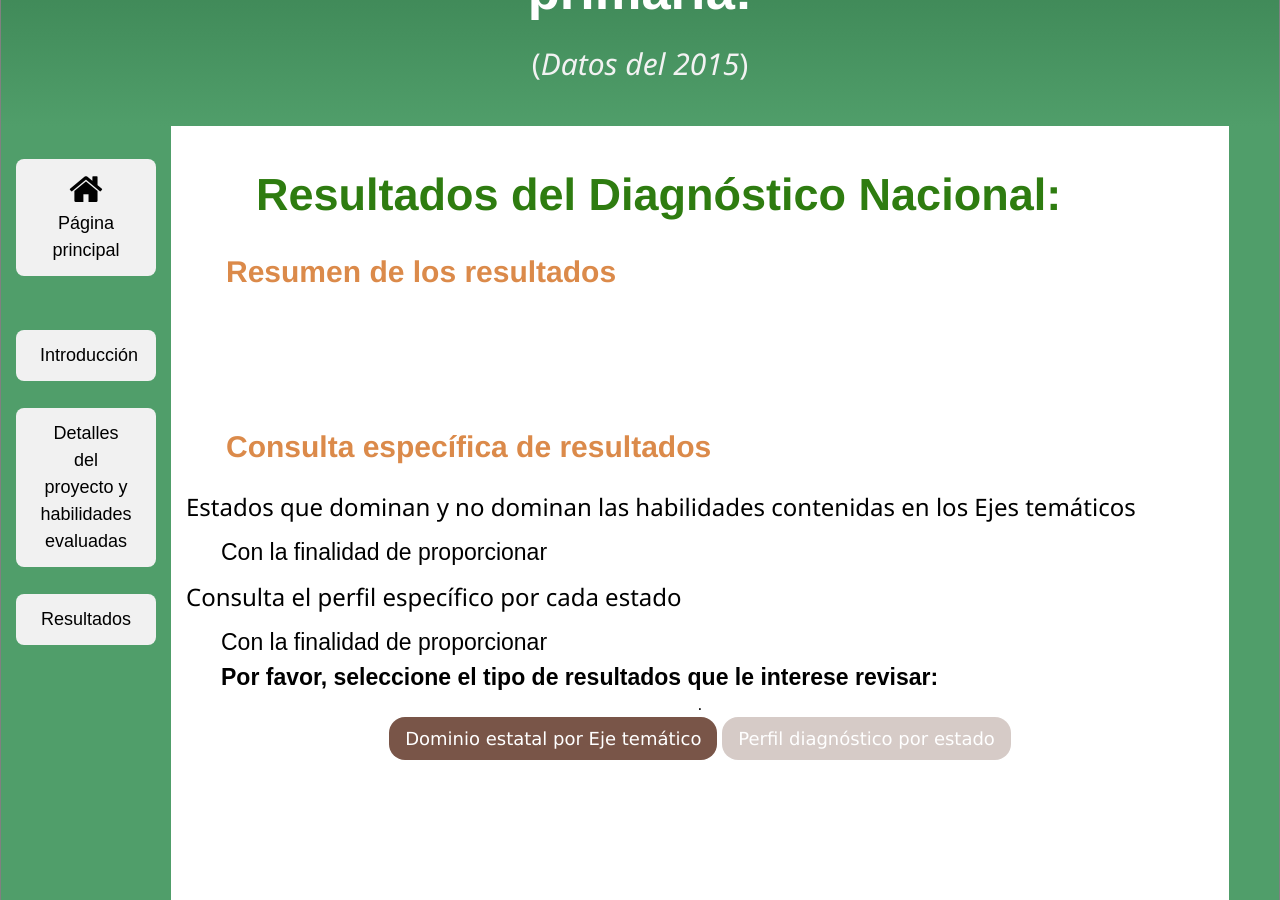
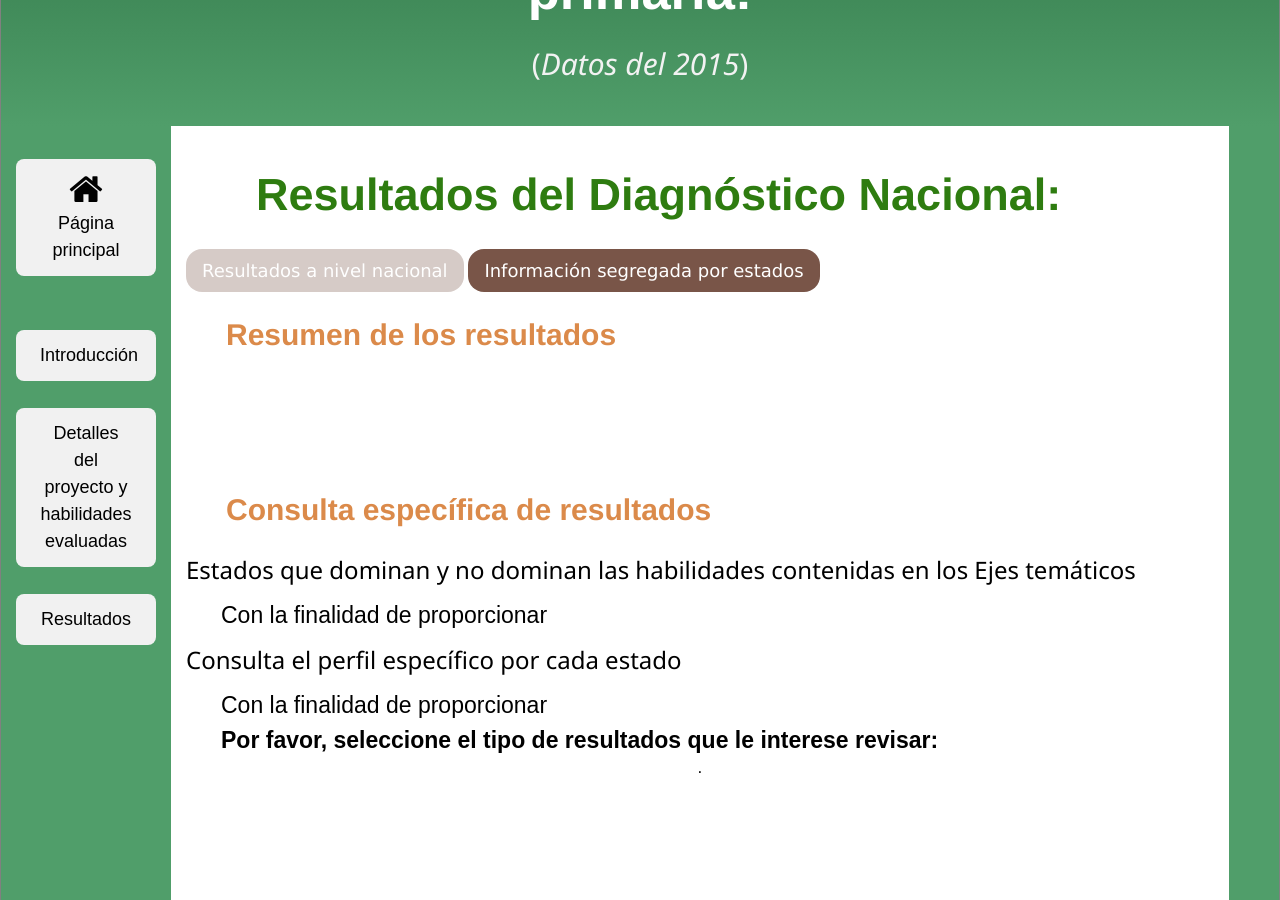
Before and after one commit to rimedie/rimedie.github.io, a Jekyll site: the page built from 1_InfoResultados.html, in a window 1280 px wide and 900 px high, scrolled down 325 px. Built offline with Jekyll 4.4.1, drawn with Linux system fonts in a browser that asks for light colours.

Commit message:
Update 1_InfoResultados.html

```diff
--- a/1_InfoResultados.html
+++ b/1_InfoResultados.html
@@ -5,6 +5,11 @@ title: Detalles sobre Diagnóstico Nacional Feb,2019
 <div class="blurb">
 
 	<h1 class="interact">Resultados del Diagnóstico Nacional:</h1>
+
+	<div class="w3-bar">
+	<a href="" class="w3-btn w3-round-xlarge w3-brown w3-large w3-hover-khaki w3-disabled">Resultados a nivel nacional</a>
+	<a href="https://rimedie.github.io/1_Heatmaps.html" class="w3-btn w3-round-xlarge w3-brown w3-large w3-hover-khaki">Información segregada por estados</a>
+	  </div>
 
 	<h2 class="interact">Resumen de los resultados <h2>
 
@@ -25,10 +30,7 @@ title: Detalles sobre Diagnóstico Nacional Feb,2019
 
 	<center>
 		<p><b>Por favor, seleccione el tipo de resultados que le interese revisar:</b></p>.
-	<div class="w3-bar">
-	<a href="https://rimedie.github.io/1_Heatmaps.html" class="w3-btn w3-round-xlarge w3-brown w3-large w3-hover-khaki">Dominio estatal por Eje temático</a>
-	<a href="" class="w3-btn w3-round-xlarge w3-brown w3-large w3-hover-khaki w3-disabled">Perfil diagnóstico por estado</a>
-	  </div>
+
         </center>
 	<br>
 	<p>
```
